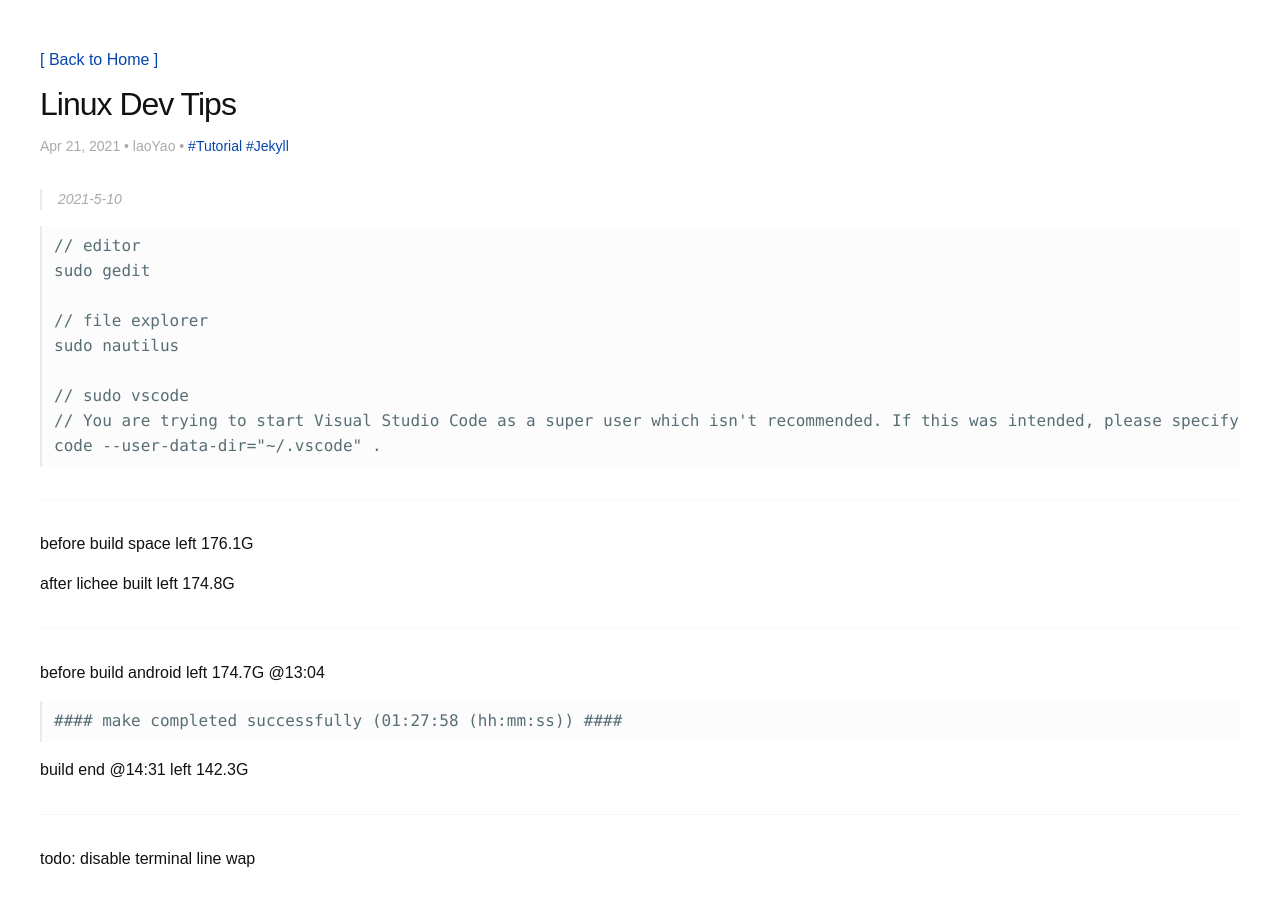
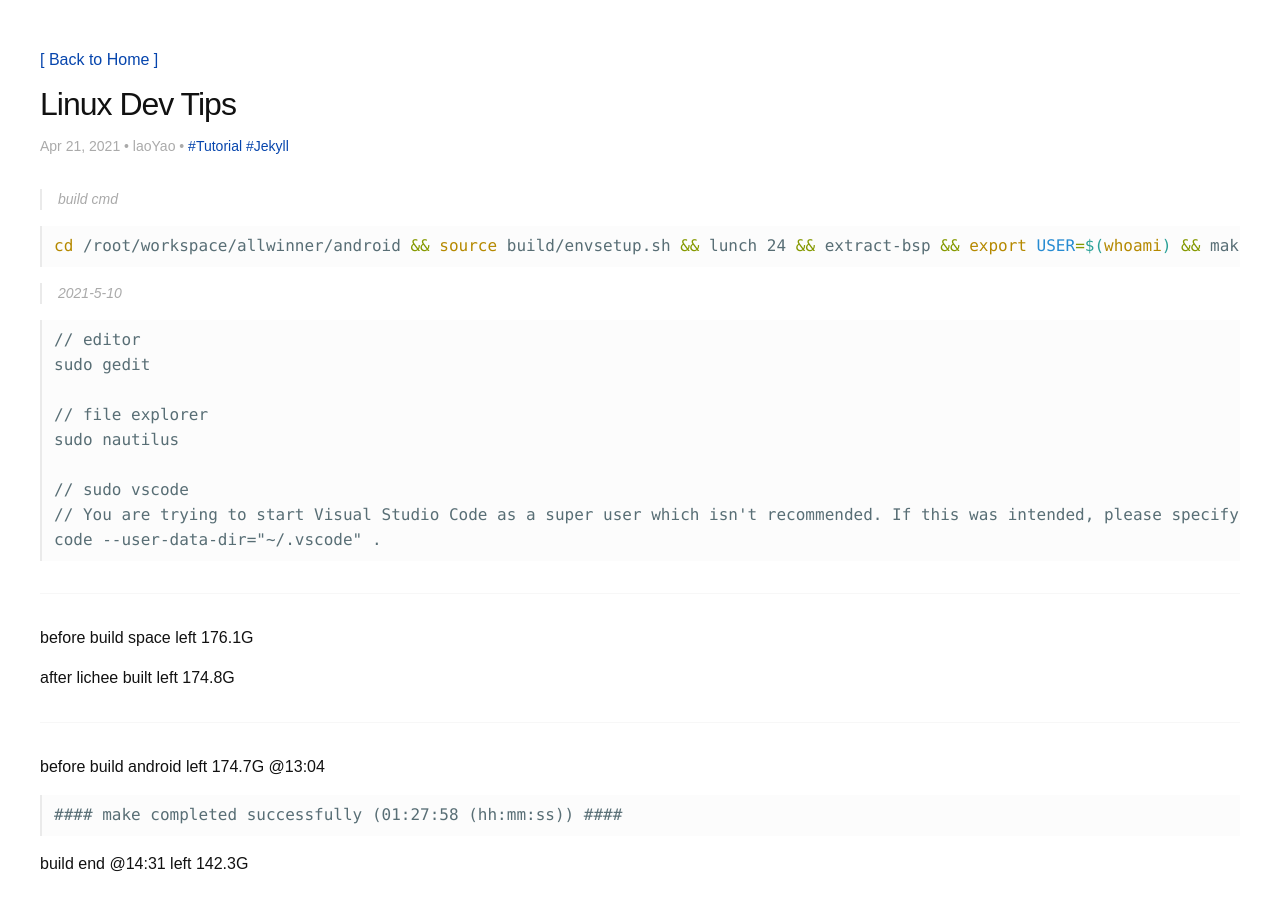
Before and after one commit to inkt/inkt.github.io, a Jekyll site: the page built from _posts/2021-04-21-linux-dev-tips.md, in a window 1280 px wide and 900 px high. Built offline with Jekyll 4.4.1, drawn with Linux system fonts in a browser that asks for light colours; some web fonts are replaced.

Commit message:
update _posts/2021-04-21-linux-dev-tips.md.

````diff
--- a/_posts/2021-04-21-linux-dev-tips.md
+++ b/_posts/2021-04-21-linux-dev-tips.md
@@ -5,6 +5,12 @@ tags: [Tutorial,Jekyll]
 author: laoYao
 ---
 
+
+> build cmd
+
+```shell
+cd /root/workspace/allwinner/android && source build/envsetup.sh && lunch 24 && extract-bsp && export USER=$(whoami) && make -j8 && pack
+```
 
 > 2021-5-10
 
````
